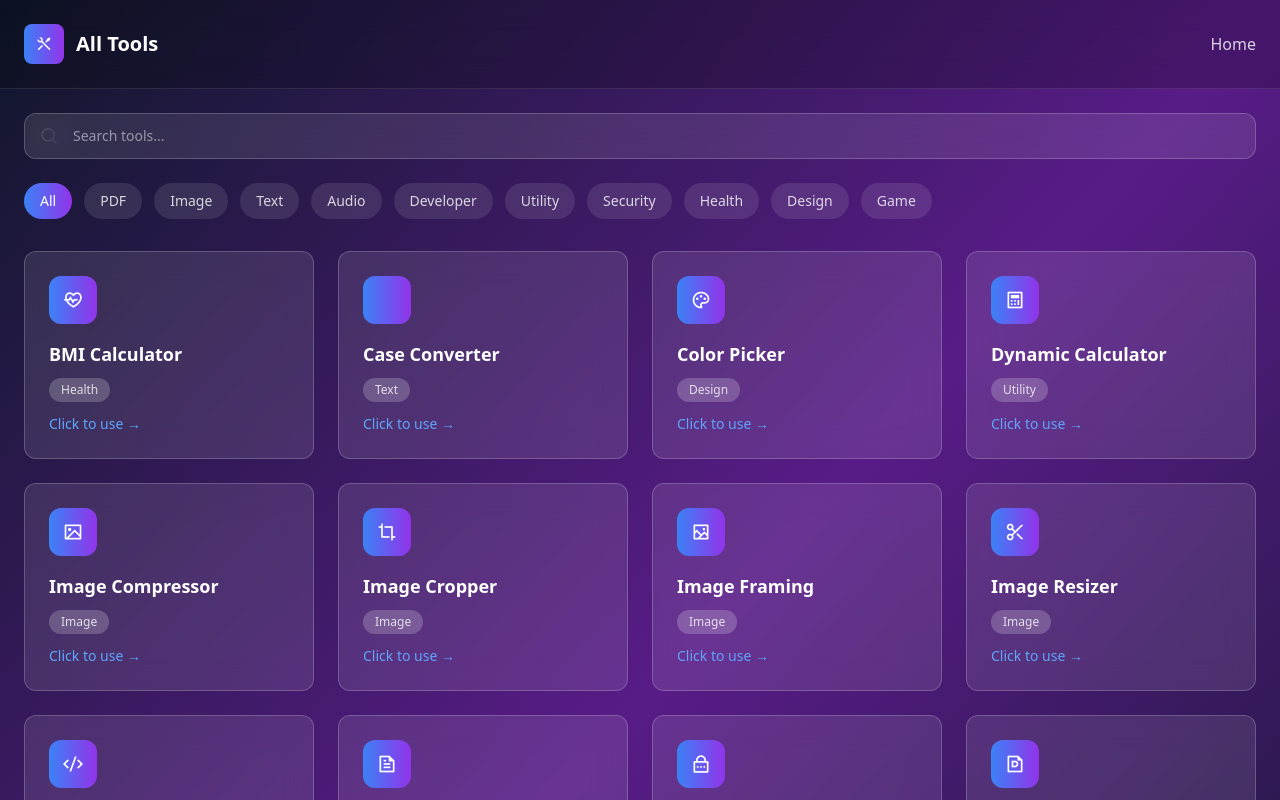
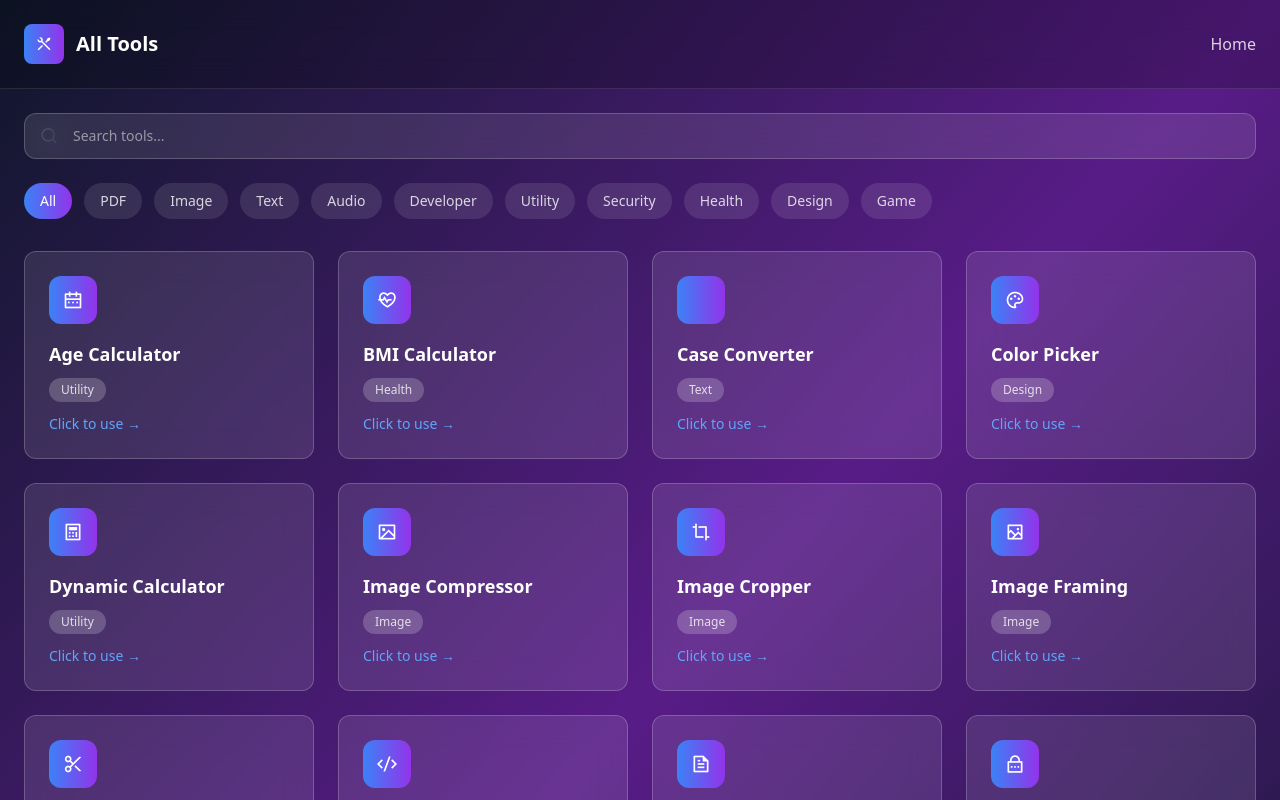
Before and after one commit to sabbir164244/Nxt-ultimate-tools, a Next.js app: page /tools in a window 1280 px wide. Shown: the top 800 px of the page. Built offline with nearby package versions, Linux system fonts and the light colour scheme; some icons are missing.

Commit message:
Update page.tsx

```diff
--- a/app/tools/page.tsx
+++ b/app/tools/page.tsx
@@ -19,27 +19,29 @@ import ColorPicker from './ColorPicker';
 import Puzzle from './Puzzle';
 import CaseConverter from './CaseConverter';
 import QRCodeGenerator from './QRCodeGenerator';
-import JSONFormatter from './JSONFormatter'; // <-- NYA IMPORT
+import JSONFormatter from './JSONFormatter';
+import AgeCalculator from './AgeCalculator'; // <-- NYA IMPORT
 
 const allTools = [
-  { id: 'pdf-generator', name: 'PDF Generator', icon: 'ri-file-pdf-line', category: 'PDF', component: PDFGenerator },
-  { id: 'word-to-pdf', name: 'Word to PDF', icon: 'ri-file-word-line', category: 'PDF', component: WordToPDF },
-  { id: 'pdf-splitter', name: 'PDF Splitter', icon: 'ri-file-reduce-line', category: 'PDF', component: PDFSplitter },
-  { id: 'pdf-merger', name: 'PDF Merger', icon: 'ri-file-copy-line', category: 'PDF', component: PDFMerger },
+  { id: 'age-calculator', name: 'Age Calculator', icon: 'ri-calendar-2-line', category: 'Utility', component: AgeCalculator }, // <-- NYA TOOL ADD HUA
+  { id: 'bmi-calculator', name: 'BMI Calculator', icon: 'ri-heart-pulse-line', category: 'Health', component: BMICalculator },
+  { id: 'calculator', name: 'Dynamic Calculator', icon: 'ri-calculator-line', category: 'Utility', component: Calculator },
+  { id: 'case-converter', name: 'Case Converter', icon: 'ri-font-case', category: 'Text', component: CaseConverter },
+  { id: 'color-picker', name: 'Color Picker', icon: 'ri-palette-line', category: 'Design', component: ColorPicker },
   { id: 'image-compressor', name: 'Image Compressor', icon: 'ri-image-line', category: 'Image', component: ImageCompressor },
-  { id: 'image-resizer', name: 'Image Resizer', icon: 'ri-scissors-line', category: 'Image', component: ImageResizer },
   { id: 'image-cropper', name: 'Image Cropper', icon: 'ri-crop-line', category: 'Image', component: ImageCropper },
   { id: 'image-framing', name: 'Image Framing', icon: 'ri-image-2-line', category: 'Image', component: ImageFraming },
-  { id: 'case-converter', name: 'Case Converter', icon: 'ri-font-case', category: 'Text', component: CaseConverter },
-  { id: 'text-to-voice', name: 'Text to Voice', icon: 'ri-mic-line', category: 'Audio', component: TextToVoice },
-  { id: 'qr-code-generator', name: 'QR Code Generator', icon: 'ri-qr-code-line', category: 'Developer', component: QRCodeGenerator },
-  { id: 'json-formatter', name: 'JSON Formatter', icon: 'ri-code-s-slash-line', category: 'Developer', component: JSONFormatter }, // <-- NYA TOOL ADD HUA
-  { id: 'calculator', name: 'Dynamic Calculator', icon: 'ri-calculator-line', category: 'Utility', component: Calculator },
+  { id: 'image-resizer', name: 'Image Resizer', icon: 'ri-scissors-line', category: 'Image', component: ImageResizer },
+  { id: 'json-formatter', name: 'JSON Formatter', icon: 'ri-code-s-slash-line', category: 'Developer', component: JSONFormatter },
   { id: 'notepad', name: 'Notepad', icon: 'ri-file-text-line', category: 'Utility', component: Notepad },
   { id: 'password-generator', name: 'Password Generator', icon: 'ri-lock-password-line', category: 'Security', component: PasswordGenerator },
-  { id: 'bmi-calculator', name: 'BMI Calculator', icon: 'ri-heart-pulse-line', category: 'Health', component: BMICalculator },
-  { id: 'color-picker', name: 'Color Picker', icon: 'ri-palette-line', category: 'Design', component: ColorPicker },
+  { id: 'pdf-generator', name: 'PDF Generator', icon: 'ri-file-pdf-line', category: 'PDF', component: PDFGenerator },
+  { id: 'pdf-merger', name: 'PDF Merger', icon: 'ri-file-copy-line', category: 'PDF', component: PDFMerger },
+  { id: 'pdf-splitter', name: 'PDF Splitter', icon: 'ri-file-reduce-line', category: 'PDF', component: PDFSplitter },
   { id: 'puzzle', name: 'Puzzle Game', icon: 'ri-puzzle-line', category: 'Game', component: Puzzle },
+  { id: 'qr-code-generator', name: 'QR Code Generator', icon: 'ri-qr-code-line', category: 'Developer', component: QRCodeGenerator },
+  { id: 'text-to-voice', name: 'Text to Voice', icon: 'ri-mic-line', category: 'Audio', component: TextToVoice },
+  { id: 'word-to-pdf', name: 'Word to PDF', icon: 'ri-file-word-line', category: 'PDF', component: WordToPDF },
 ];
 
 const categories = ['All', 'PDF', 'Image', 'Text', 'Audio', 'Developer', 'Utility', 'Security', 'Health', 'Design', 'Game'];
@@ -165,4 +167,4 @@ export default function ToolsPage() {
       </div>
     </div>
   );
-      }
+}
```
